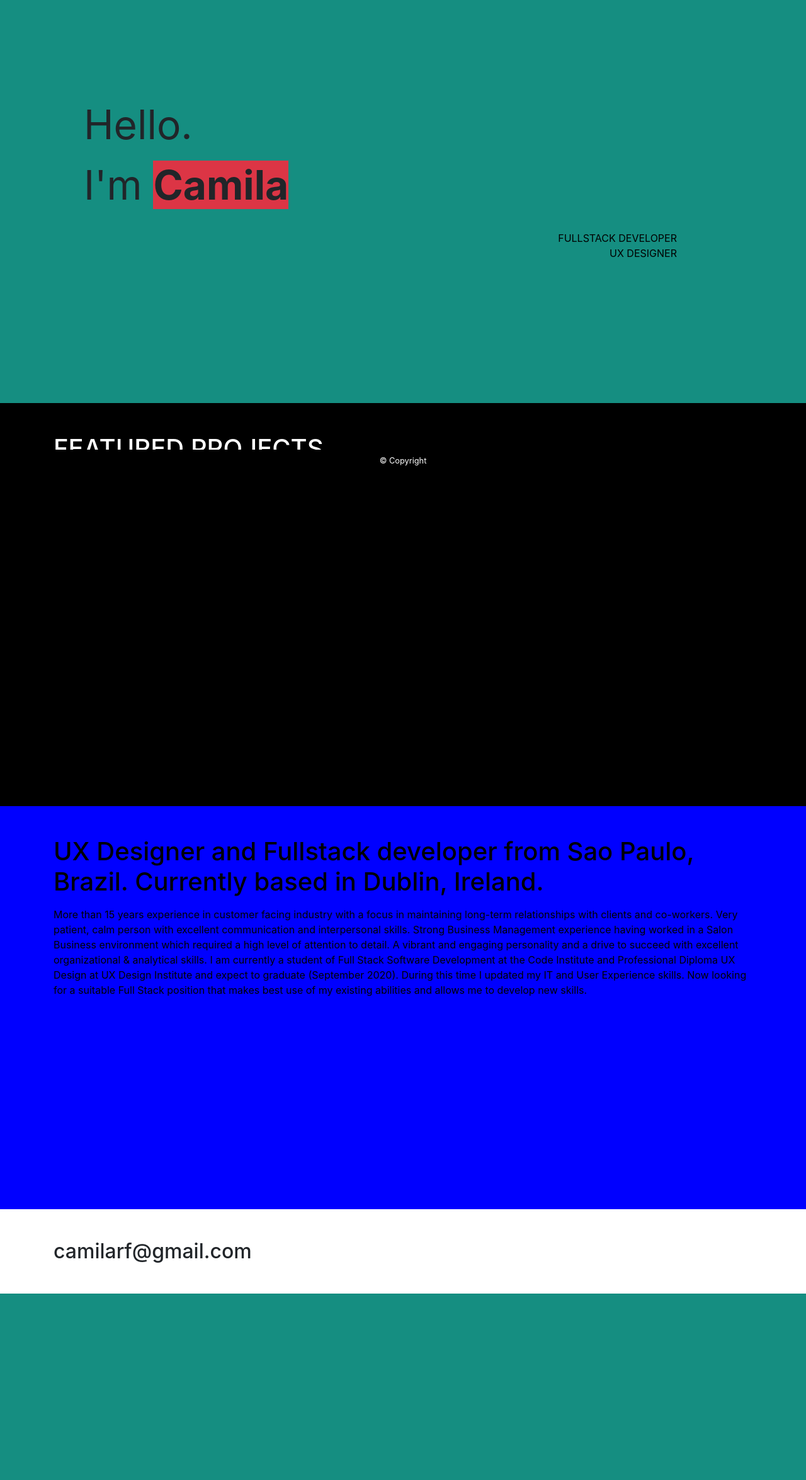
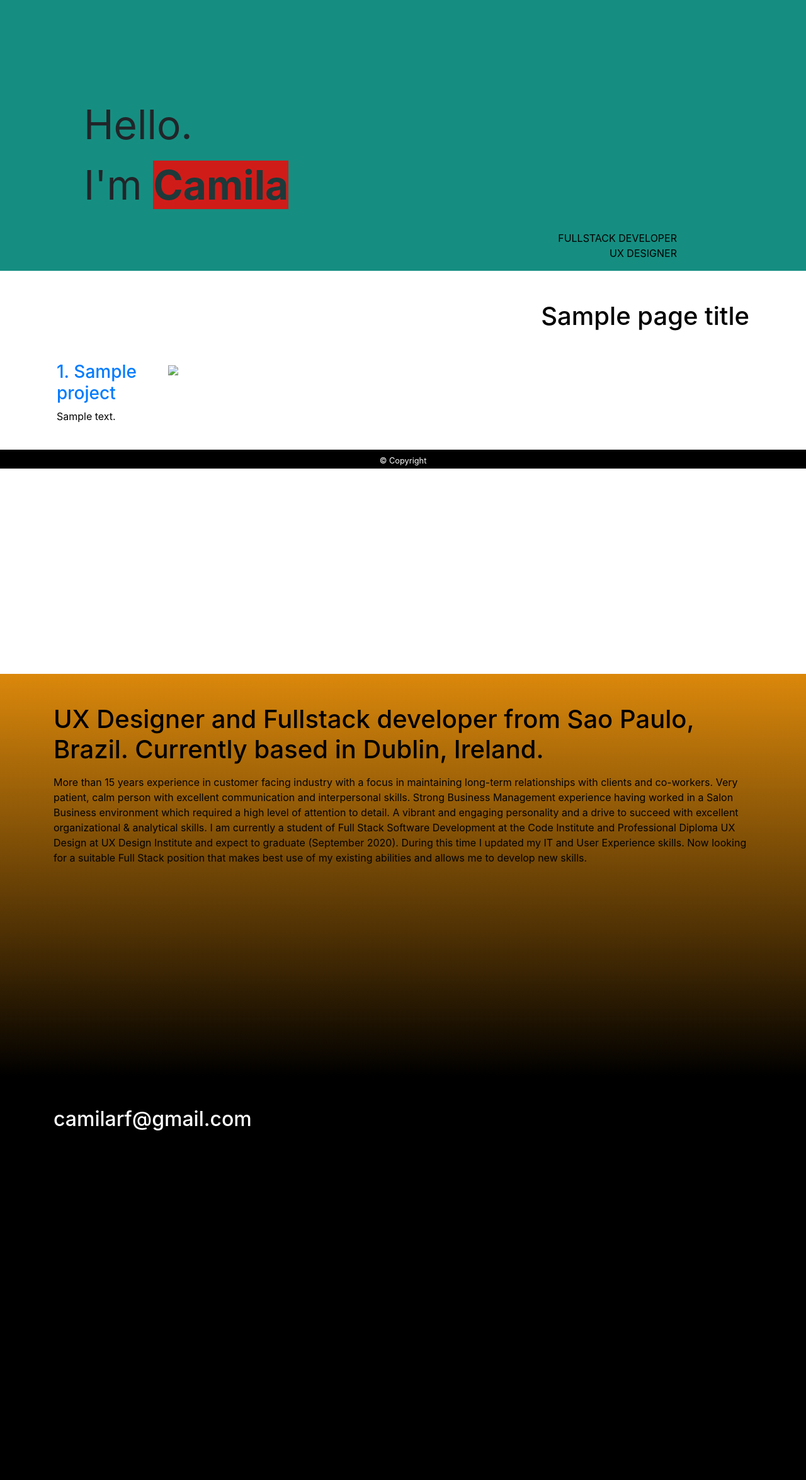
Before and after one commit to Camila-Ribeiro/MyPortfolio, a Flask app: template templates/index.html in a window 1280 px wide. Shown: the part 56-2406 px from the top of the page at 63% size. Before the commit the page ends 2110 px from the top, so only its background shows below. Run offline with Flask 2, Linux system fonts and the light colour scheme; the template is opened without the code that fills it: most values are stand-ins (such as "Sample title", 1, 10 or a date in 2020); some libraries are stand-ins or nearby versions.

Commit message:
created json file, new routes and refactored css and js

```diff
--- a/run.py
+++ b/run.py
@@ -1,4 +1,5 @@
 import os
+import json
 from flask import Flask, render_template
 
 app = Flask(__name__)
@@ -7,14 +8,28 @@ app = Flask(__name__)
 def index():
     title = "Camila Ribeiro"
     index = "#index"
-    portfolio = "#portfolio"
+    projects = "#projects"
     about = "#about"
     contact = "#contact"
-    return render_template("index.html", title=title, index=index, portfolio=portfolio, about=about, contact=contact)
+    return render_template("index.html", title=title, index=index, projects=projects, about=about, contact=contact)
 
-@app.route("/portfolio")
-def portfolio():
-    return render_template("portfolio.html")
+@app.route("/projects")
+def projects():
+    data = []
+    with open("data/projects.json", "r") as json_data:
+        data = json.load(json_data)
+    return render_template("index.html", page_title="Projects", projects=data)
+
+@app.route("/projects/<project_name>")
+def project_detail(project_name):
+    project = {}
+
+    with open("data/projects.json", "r") as json_data:
+        data = json.load(json_data)
+        for obj in data:
+            if obj["url"] == project_name:
+                project = obj
+    return render_template("project-detail.html", project=project)
 
 @app.route("/about")
 def about():
@@ -26,5 +41,5 @@ def contact():
 
 if __name__ == "__main__":
     app.run(host=os.environ.get("IP"),
-        port=int(os.environ.get('PORT', 5000)),
+        port=int(os.environ.get('PORT', 8000)),
         debug=True)
--- a/static/css/style.css
+++ b/static/css/style.css
@@ -48,15 +48,70 @@ footer {
     font-size: 4rem;
 }
 
-/* ------------------------------------------ Portifolio Section*/
+/* .box {
+    position: relative;
+    width: 50px;
+    height: 20px;
+} */
+
+.box-underlay {
+    /* width: 19%; */
+    /* height: 20%;
+    position: absolute; */
+    /* top: 0;
+    left: 0; */
+    opacity: 0.8;
+    background-color: red;
+}
+
+.animate__animated.animate__slideInUp {
+    --animate-duration: 2s;
+}
+.text-camila {
+    z-index: 9;
+}
+
+/* ------------------------------------------ Works Section*/
 .portfolio-section {
+    background-color: #ffffff;
+    height: 80vh;
+    color: black;
+}
+
+.container-wrapper {
+    width: 90%;
+    margin: 0 auto;
+    max-width: 1100px;
+}
+
+.container-flex {
+    display: flex;
+    z-index: 100;
+    position: relative;
+    -webkit-box-pack: justify;
+    justify-content: space-between;
+}
+
+.container-text {
+    position: relative;
+    width: 40%;
+}
+
+.col-md-5 img {
+    width: 100%;
+}
+
+/* ------------------------------------------ About Section*/
+.about-section {
+    background-color:#DB880B;
+    height: 80vh;
+    color: black;
+    background-image: linear-gradient(180deg, #DB880B, black);
+}
+
+/* ------------------------------------------ Contact Section*/
+.contact-section {
     background-color: black;
     height: 80vh;
     color: white;
 }
-
-.about-section {
-    background-color: blue;
-    height: 80vh;
-    color: black;
-}
--- a/static/js/main.js
+++ b/static/js/main.js
@@ -10,5 +10,5 @@ $(document).ready(function() {
              }
              //go to destination
              $('html,body').animate({scrollTop:dest}, 1000,'swing');
-         });
-    });
+     });
+});
--- a/templates/base.html
+++ b/templates/base.html
@@ -4,10 +4,11 @@
         <meta charset="UTF-8">
         <meta name="viewport" content="width=device-width, initial-scale=1.0">
         <meta http-equiv="X-UA-Compatible" content="ie=edge">
-        <link rel="stylesheet" href="https://stackpath.bootstrapcdn.com/bootstrap/4.4.1/css/bootstrap.min.css" integrity="sha384-Vkoo8x4CGsO3+Hhxv8T/Q5PaXtkKtu6ug5TOeNV6gBiFeWPGFN9MuhOf23Q9Ifjh" crossorigin="anonymous">
-        <link href="https://cdnjs.cloudflare.com/ajax/libs/font-awesome/5.13.0/css/all.min.css" rel="stylesheet">
-        <link href="https://fonts.googleapis.com/css?family=Lora%7CMontserrat&display=swap" rel="stylesheet">
-        <link rel="stylesheet" href="{{ url_for('static', filename='css/style.css') }}" type="text/css" >
+        <link rel="stylesheet" href="https://stackpath.bootstrapcdn.com/bootstrap/4.4.1/css/bootstrap.min.css" integrity="sha384-Vkoo8x4CGsO3+Hhxv8T/Q5PaXtkKtu6ug5TOeNV6gBiFeWPGFN9MuhOf23Q9Ifjh" crossorigin="anonymous"/>
+        <link href="https://cdnjs.cloudflare.com/ajax/libs/font-awesome/5.13.0/css/all.min.css" rel="stylesheet"/>
+        <link href="https://fonts.googleapis.com/css?family=Lora%7CMontserrat&display=swap" rel="stylesheet"/>
+        <link rel="stylesheet" href="{{ url_for('static', filename='css/style.css') }}" type="text/css"/>
+        <link rel="stylesheet" href="https://cdnjs.cloudflare.com/ajax/libs/animate.css/4.1.1/animate.min.css"/>
 
 
         <title>{{ title }}</title>
@@ -52,7 +53,6 @@
         <script src="https://ajax.googleapis.com/ajax/libs/jquery/3.5.1/jquery.min.js"></script>
         <script src="https://cdn.jsdelivr.net/npm/popper.js@1.16.0/dist/umd/popper.min.js" integrity="sha384-Q6E9RHvbIyZFJoft+2mJbHaEWldlvI9IOYy5n3zV9zzTtmI3UksdQRVvoxMfooAo" crossorigin="anonymous"></script>
         <script src="https://stackpath.bootstrapcdn.com/bootstrap/4.4.1/js/bootstrap.min.js" integrity="sha384-wfSDF2E50Y2D1uUdj0O3uMBJnjuUD4Ih7YwaYd1iqfktj0Uod8GCExl3Og8ifwB6" crossorigin="anonymous"></script>
-
         <script src="{{ url_for('static', filename='js/main.js') }}"></script>
     </body>
 </html>
--- a/templates/index.html
+++ b/templates/index.html
@@ -6,7 +6,9 @@
       <div class="container wrapper">
           <div class="ml-5">
             <div class="text-left text-size">Hello.</div>
-            <div class="text-left text-size">I'm <span class="text-size font-weight-bold bg-danger">Camila</span></div>
+            <div class="text-left text-size text-camila">I'm
+              <span class="text-size box font-weight-bold box-underlay animate__animated animate__slideInUp">Camila</span>
+            </div>
           </div>
           <div class="mr-120 mt-4">
             <p class="text-right mb-0">FULLSTACK DEVELOPER</p>
@@ -14,14 +16,56 @@
           </div>
       </div>
     </div>
+<section id="portfolio" class="smooth portfolio-section">
+    <div class="container-wrapper">
+      <h1 class="text-right mb-5 pt-5 "> {{ page_title }} </h1>
+      <div class="container-flex">
+
+        {% for project in projects %}
+
+        <div class="row featurette">
+
+          {% if loop.index % 2 !=0 %}
+
+          <div class="col-md-7">
+              <h3><a href="/projects/{{ project.url }}">{{ loop.index }}. {{project.name }}</a></h3>
+              <p>
+                {{ project.description }}
+              </p>
+          </div>
+          <div class="col-md-5">
+              <img class="featurette-image img-responsive" src="#">
+          </div>
+
+          {% else %}
+
+          <div class="col-md-5">
+              <img class="featurette-image img-responsive" src="#">
+          </div>
+          <div class="col-md-7">
+              <h3><a href="#"> {{ loop.index }}. {{project.name }} </a></h3>
+              <p>
+                {{ project.description }}
+              </p>
+          </div>
+
+          {% endif %}
+        </div>
+
+        {% if loop.index !=13 %}
+
+        <hr class="featurette-divider">
+
+        {% endif %}
+
+        {% endfor %}
+
+      </div>
+    </div>
+
+
 </section>
-
-<section id="portfolio" class="smooth portfolio-section">
-    <div class="container">
-        <h1 class="text-left pt-5">FEATURED PROJECTS</h1>
-    </div>
-</section>
-<section id="about" class="smooth about-section">
+<section id="about" class="smooth about-section" id="grad">
     <div class="container">
         <h1 class="pt-5">UX Designer and Fullstack developer from Sao Paulo, Brazil.
           Currently based in Dublin, Ireland.</h1>
@@ -29,9 +73,10 @@
           A vibrant and engaging personality and a drive to succeed with excellent organizational & analytical skills. I am currently a student of Full Stack Software Development at the Code Institute and Professional Diploma UX Design at UX Design Institute and expect to graduate (September 2020). During this time I updated my IT and User Experience skills. Now looking for a suitable Full Stack position that makes best use of my existing abilities and allows me to develop new skills. </p>
     </div>
 </section>
-<section id="contact" class="smooth mb-5">
+<section id="contact" class="smooth mb-5 contact-section">
     <div class="container">
         <h2 class="text-left pt-5">camilarf@gmail.com</h2>
+        <p>fjfhfhjdhfjsdhcjkhndjskchkxhcjhhhhsdhcshhsfbsdchbjhcb hjbvjhsgbhjsdbcvjhbc hjbvcjhdbvjhbchjxb jhxbvjhsdbvjshbcjhbfhefhhjdhghruhguirhgurhghghg </p>
     </div>
     <!-- <form id="#" class="container" onsubmit="return sendMail(this);" autocomplete="off" >
       <div class="form-group">
```
Also changed, not shown: data/projects.json (added, +26 -0 lines), static/img/Flower_beauty.png (added), templates/project-detail.html (renamed from templates/portfolio.html).
